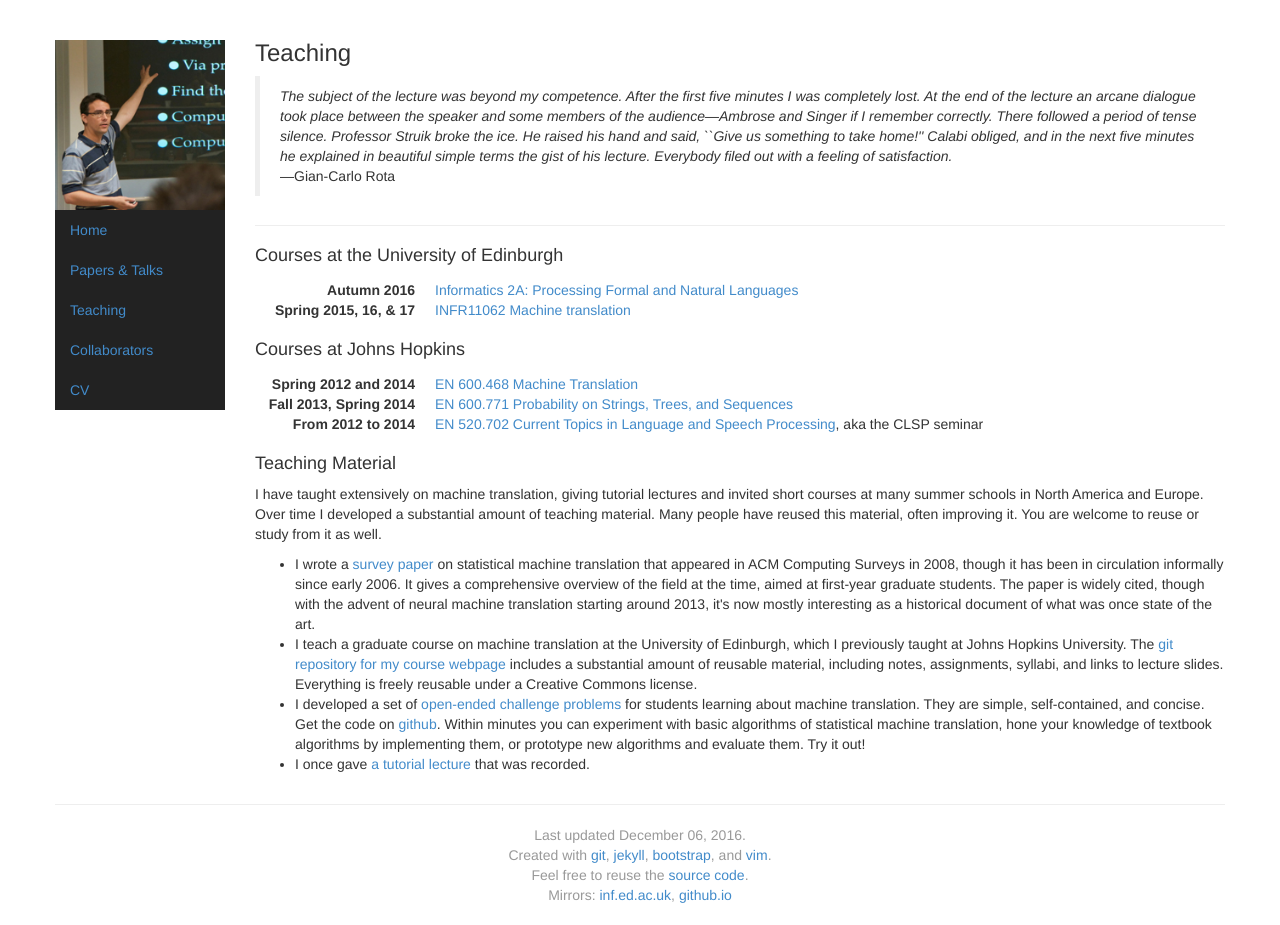
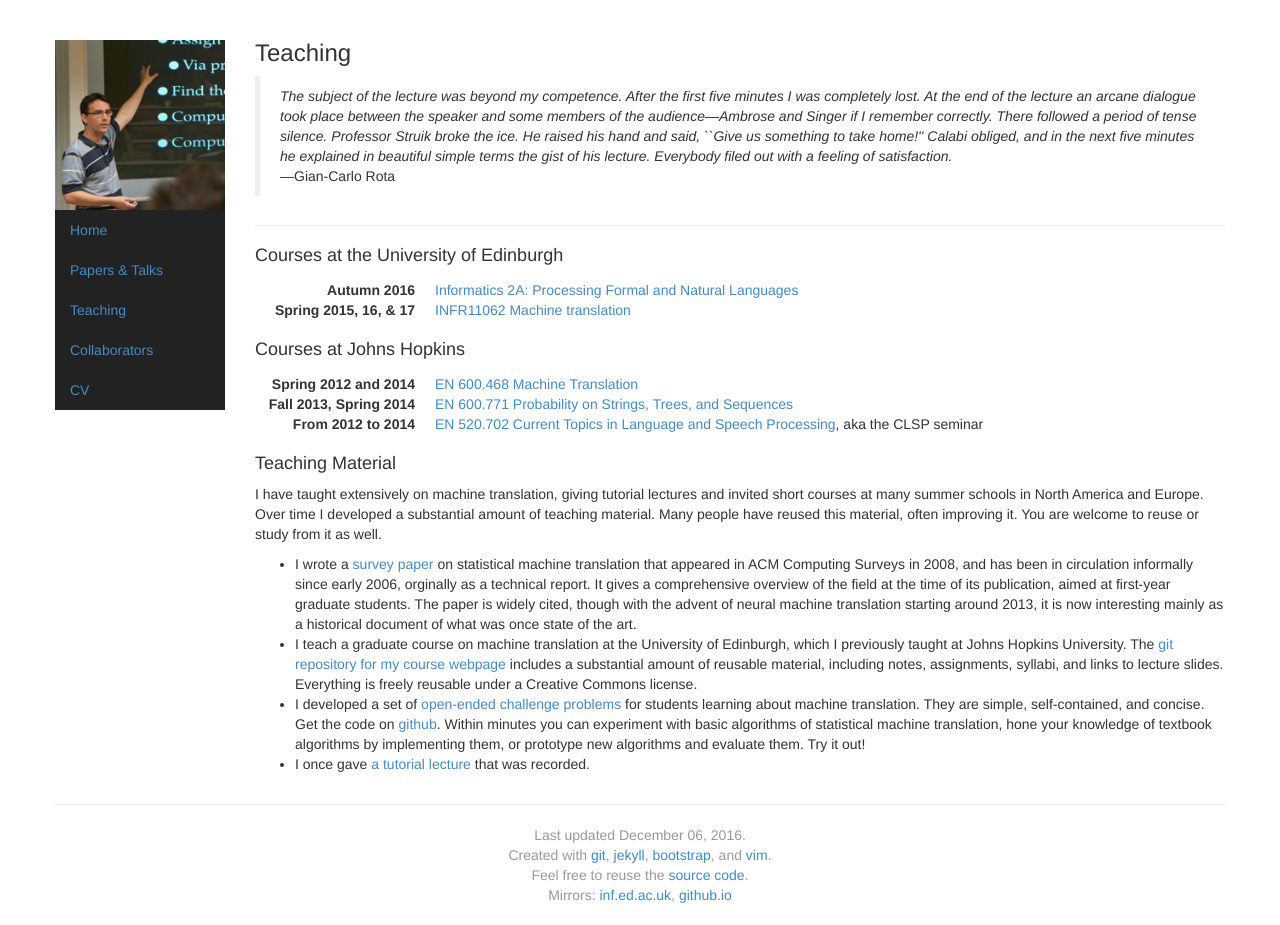
Before and after one commit to alopez/alopez.github.com, a Jekyll site: the page built from teaching.html, in a window 1280 px wide. Built offline with Jekyll 4.4.1, drawn with Linux system fonts in a browser that asks for light colours.

Commit message:
update teaching

```diff
--- a/cv.html
+++ b/cv.html
@@ -193,7 +193,7 @@ after-pubs:
             detail: Second-year course at the University of Edinburgh
           -
             title: Machine translation
-            year: 2015, 2016
+            year: 2015, 2016, 2017
             detail: Fourth-year and MSc course at the University of Edinburgh
           -
             title: Machine translation
--- a/teaching.html
+++ b/teaching.html
@@ -38,10 +38,10 @@ picture: teaching
 <ul>
   <li>I wrote a <a href="http://www.cs.jhu.edu/~alopez/papers/survey.pdf">survey paper</a>
     on statistical machine translation that appeared in ACM Computing Surveys in 2008,
-    though it has been in circulation informally since early 2006. It gives a
-    comprehensive overview of the field at the time, aimed at first-year graduate students.
+    and has been in circulation informally since early 2006, orginally as a technical report. It gives a
+    comprehensive overview of the field at the time of its publication, aimed at first-year graduate students.
     The paper is widely cited, though with the advent of neural machine translation
-    starting around 2013, it's now mostly interesting as a historical document
+    starting around 2013, it is now interesting mainly as a historical document
     of what was once state of the art.
   </li>
   <li>I teach a graduate course on machine translation at the University
```
